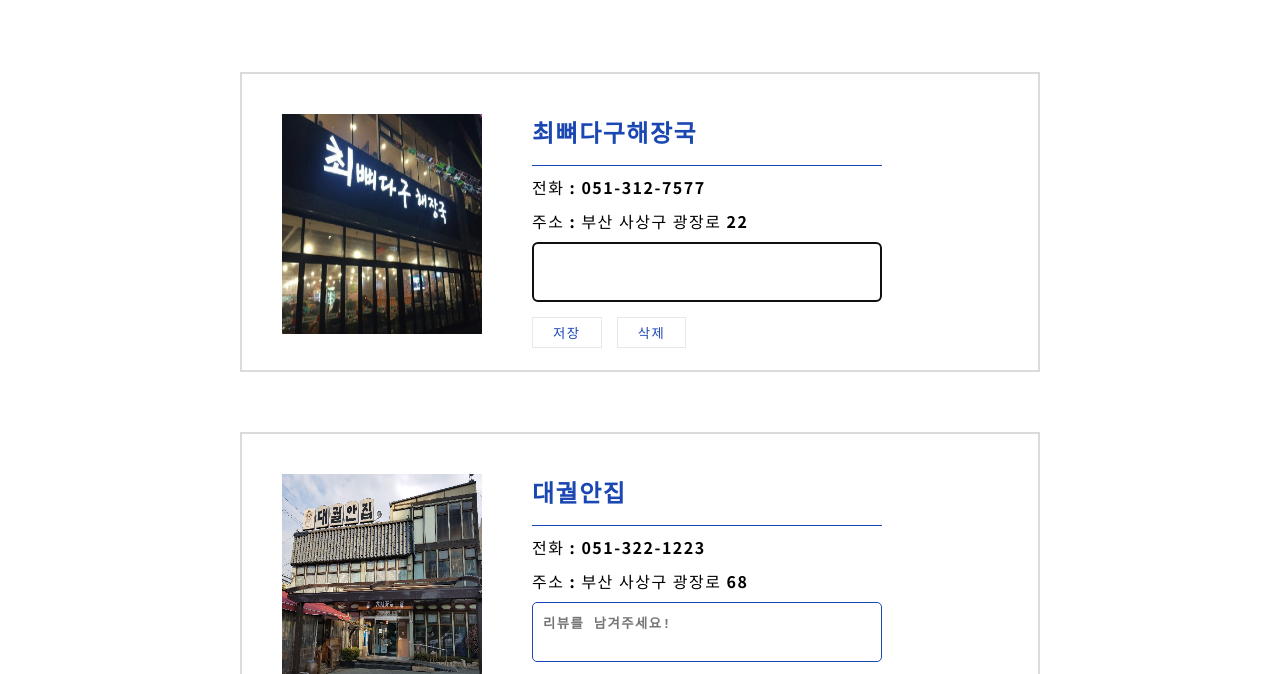
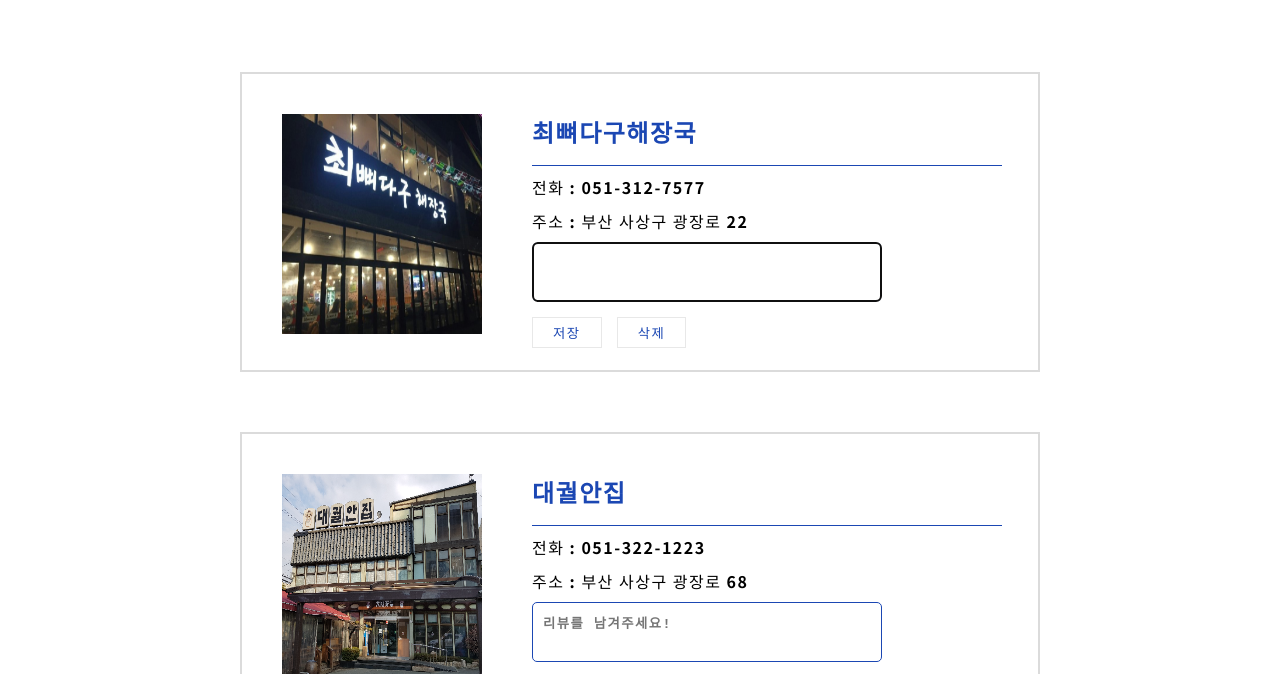
Before and after one commit to blueara/mini, a plain HTML site: page matzip.html in a window 1280 px wide. Shown: the part 108-782 px from the top of the page. Drawn offline with nearby package versions, Linux system fonts and the light colour scheme.

Commit message:
Update matzip.css
.cardContent
width : 720px 변경

```diff
--- a/css/matzip.css
+++ b/css/matzip.css
@@ -18,7 +18,7 @@
 }
 
 .cardContent {
-    width: 600px;
+    width: 720px;
     height: 300px;
 }
 
```
